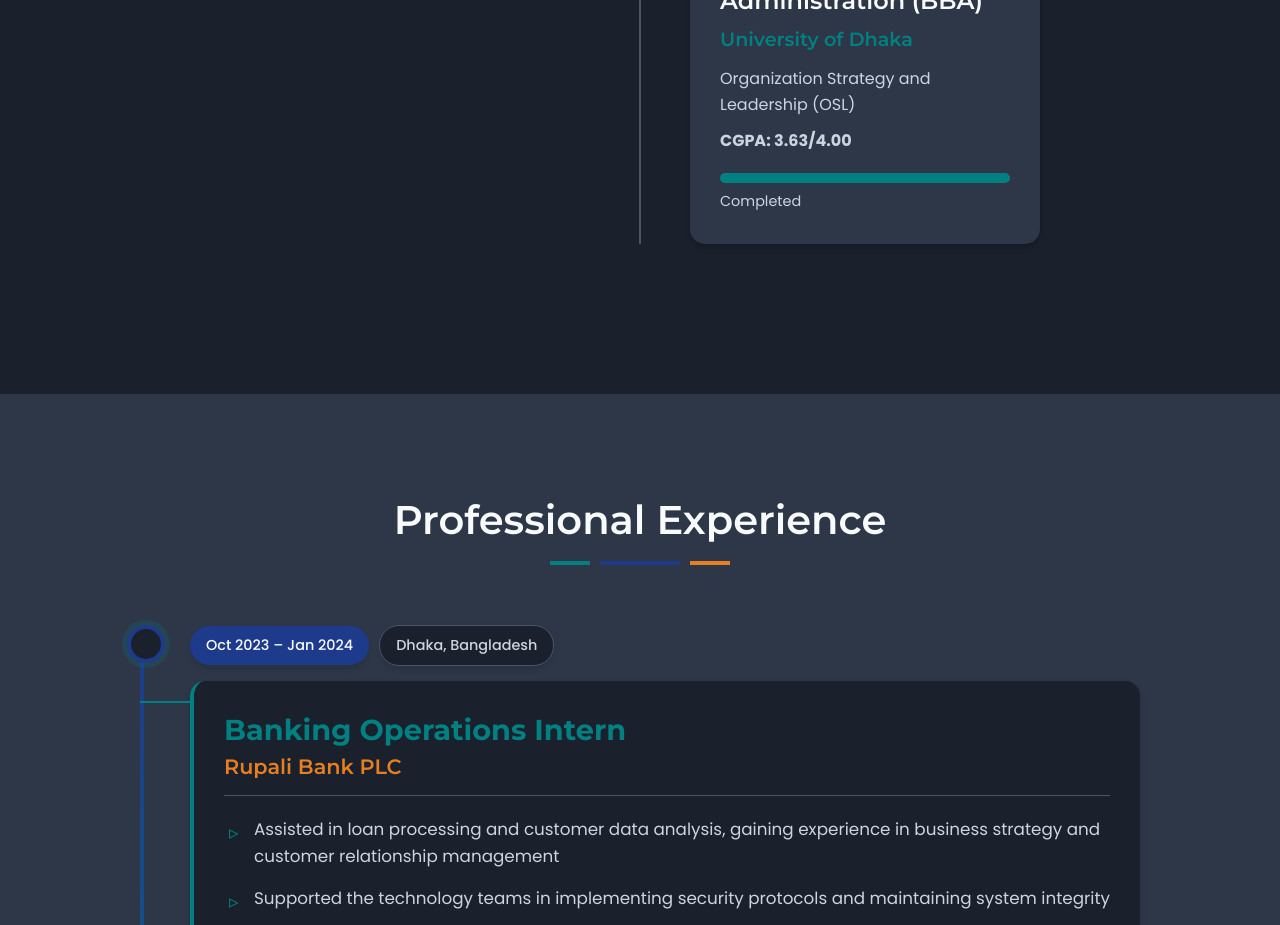
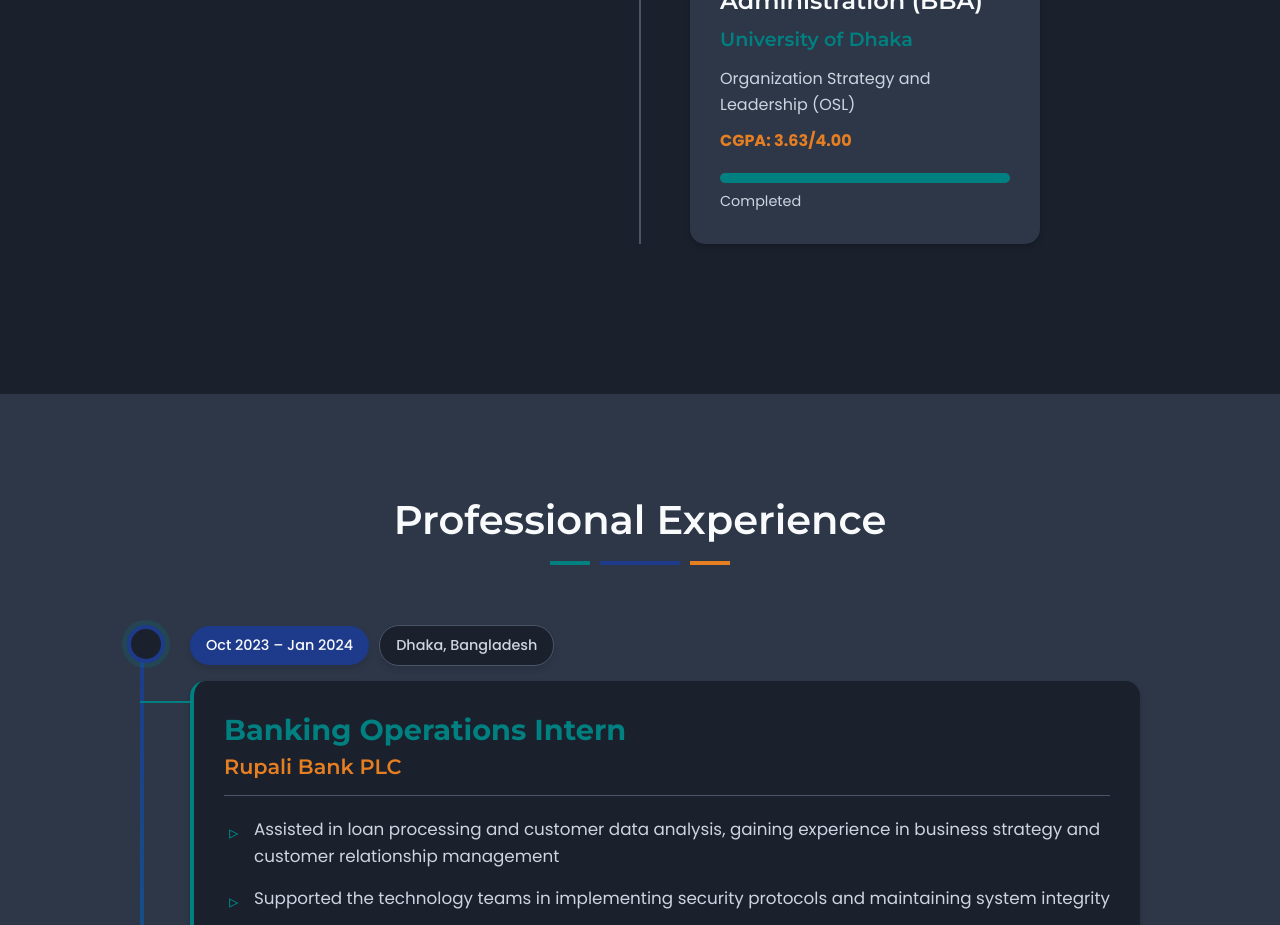
Before and after one commit to ashrafulosl/ash, a plain HTML site: page index.html in a window 1280 px wide. Shown: the part 2380-3305 px from the top of the page. Drawn offline with nearby package versions, Linux system fonts and the light colour scheme.

Commit message:
Update index.html

```diff
--- a/index.html
+++ b/index.html
@@ -165,7 +165,7 @@
                         <h3>Bachelor of Business Administration (BBA)</h3>
                         <h4>University of Dhaka</h4>
                         <p>Organization Strategy and Leadership (OSL)</p>
-                        <p><strong>CGPA: 3.63/4.00</strong></p>
+                        <p style="color:#e67e22;"><strong>CGPA: 3.63/4.00</strong></p>
                         <div class="progress-container">
                             <div class="progress-bar">
                                 <div class="progress" style="width: 100%"></div>
```
